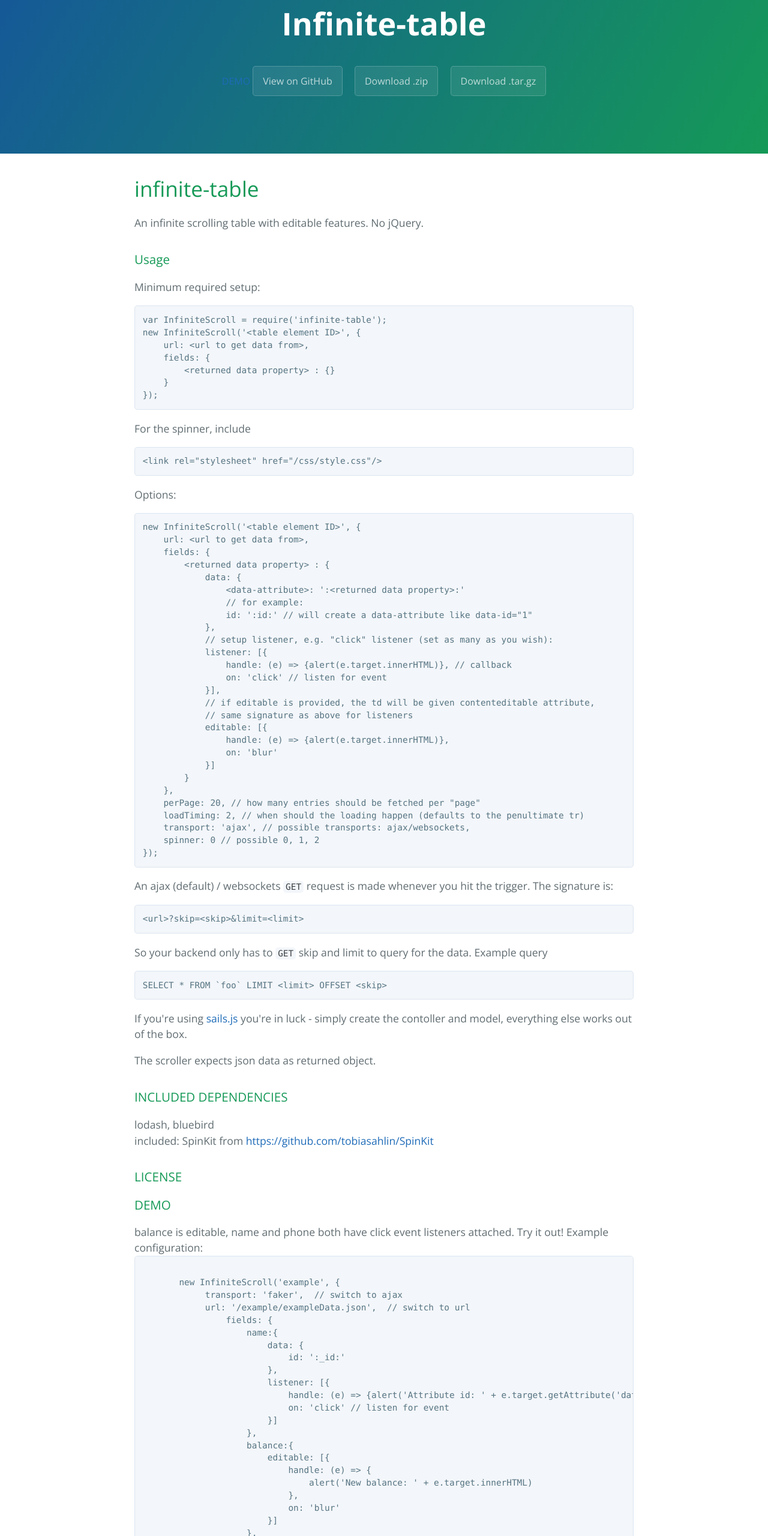
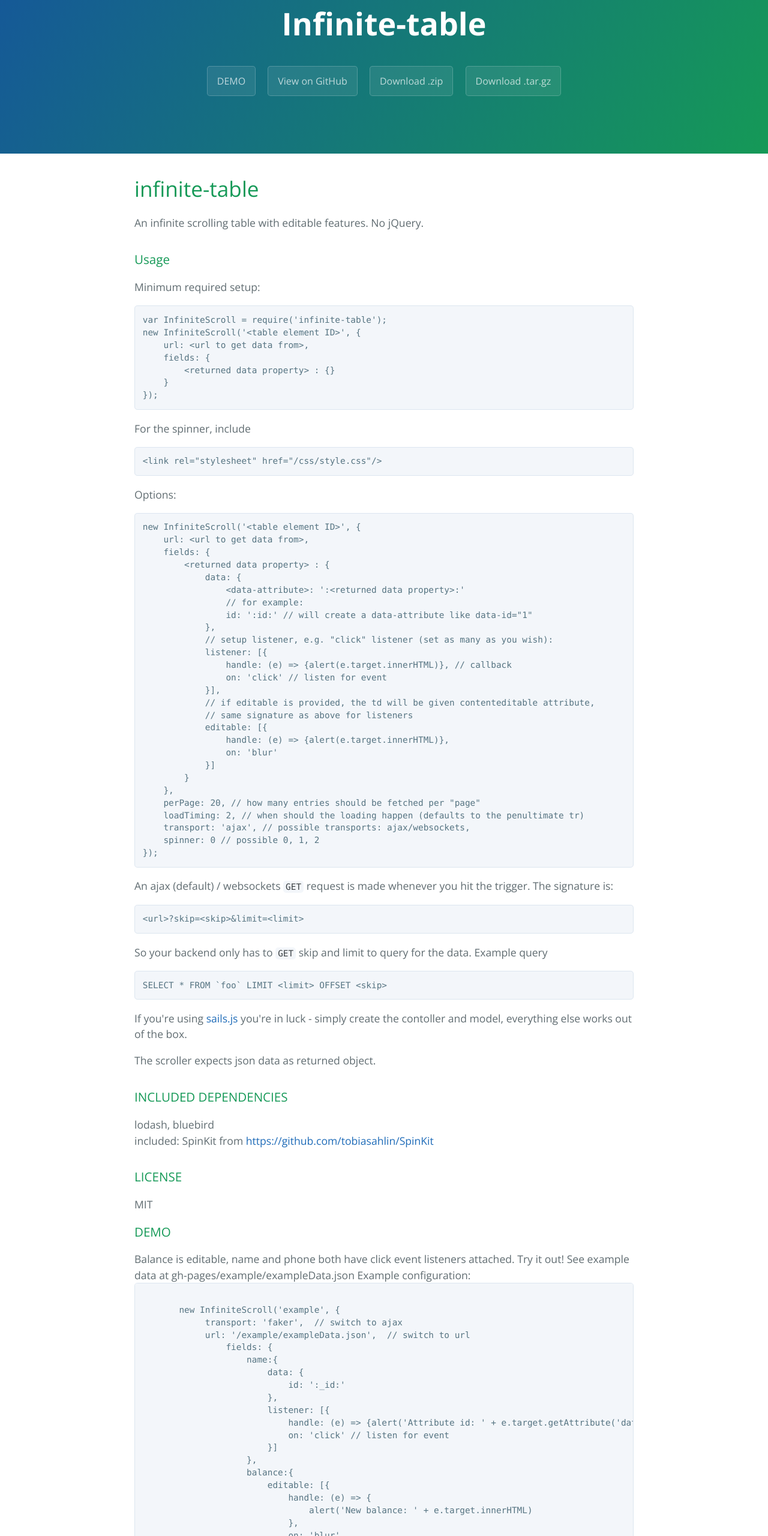
Before and after one commit to baao/infinite-table, a plain HTML site: page index.html in a window 1280 px wide. Shown: the part 80-2640 px from the top of the page at 60% size. Drawn offline with nearby package versions, Linux system fonts and the light colour scheme.

Commit message:
initial commit

```diff
--- a/index.html
+++ b/index.html
@@ -14,7 +14,7 @@
     <section class="page-header">
       <h1 class="project-name">Infinite-table</h1>
       <h2 class="project-tagline"></h2>
-        <a href="#DEMO">DEMO</a>
+        <a href="#DEMO" class="btn">DEMO</a>
       <a href="https://github.com/baao/infinite-table" class="btn">View on GitHub</a>
       <a href="https://github.com/baao/infinite-table/zipball/master" class="btn">Download .zip</a>
       <a href="https://github.com/baao/infinite-table/tarball/master" class="btn">Download .tar.gz</a>
@@ -102,8 +102,10 @@
 
 <h3>
 <a id="license" class="anchor" href="#license" aria-hidden="true"><span class="octicon octicon-link"></span></a>LICENSE</h3>
+        <p>MIT</p>
+
         <div id="DEMO"><h3>DEMO</h3>
-            balance is editable, name and phone both have click event listeners attached. Try it out!
+            Balance is editable, name and phone both have click event listeners attached. Try it out! See example data at gh-pages/example/exampleData.json
             Example configuration:
 
    <pre> <code>
@@ -157,7 +159,7 @@
             </div>
         </div>
 
-<p>MIT</p>
+
 
       <footer class="site-footer">
         <span class="site-footer-owner"><a href="https://github.com/baao/infinite-table">Infinite-table</a> is maintained by <a href="https://github.com/baao">baao</a>.</span>
@@ -166,7 +168,7 @@
       </footer>
 
     </section>
-
+    <script src="javascripts/main-comp.js"></script>
             <script type="text/javascript">
             var gaJsHost = (("https:" == document.location.protocol) ? "https://ssl." : "http://www.");
             document.write(unescape("%3Cscript src='" + gaJsHost + "google-analytics.com/ga.js' type='text/javascript'%3E%3C/script%3E"));
```
